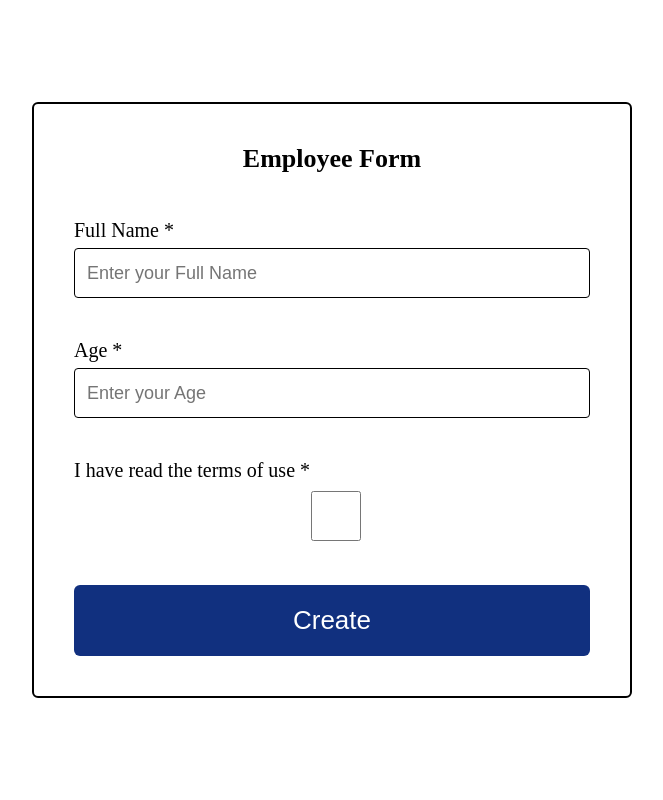
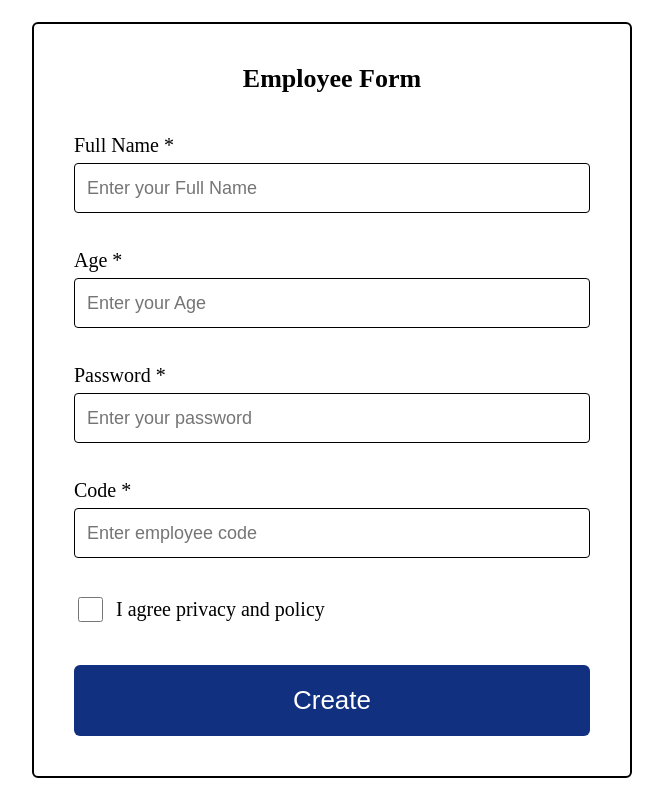
Before and after one commit to Artur-FE/react_ts, a React (Vite) app: page / in a window 1280 px wide. Shown: the whole page, without its empty margins (308-971 px from the left). Built offline with nearby package versions, Linux system fonts and the light colour scheme.

Commit message:
lesson15

```diff
--- a/src/components/EmployeeForm/EmployeeForm.tsx
+++ b/src/components/EmployeeForm/EmployeeForm.tsx
@@ -2,7 +2,15 @@ import { useFormik } from "formik";
 import * as Yup from "yup";
 import Button from "../Button/Button";
 import Input from "../Input/Input";
-import { EmployeeFormComponent, EmployeeFormWrapper, Title } from "./styles";
+import {
+  CheckBox,
+  CheckBoxContainer,
+  CheckBoxLabel,
+  EmployeeFormComponent,
+  EmployeeFormWrapper,
+  ErrorMessage,
+  Title,
+} from "./styles";
 import { EmployeeFormValues } from "./types";
 
 function EmployeeForm() {
@@ -12,27 +20,41 @@ function EmployeeForm() {
       .max(50, "Max 50 symbols")
       .min(5, "Min 5 symbols"),
     age: Yup.number()
-    .typeError('Age must be a number')
+      .typeError("Age must be a number")
       .required("Enter your age")
       .min(18, "Min  18 years")
       .max(80, "Max 80 years"),
-    checkBox: Yup.boolean().required("This field is required")
-    .oneOf([true], "You must accept the terms and conditions"),
+    agreement: Yup.boolean()
+      .required("This field is required")
+      .oneOf([true], "You must accept the terms and conditions"),
+    password: Yup.string()
+      .required("Enter your password")
+       .matches(/^(?=.*[a-z])(?=.*[A-Z])(?=.*\d)(?=.*[@$!%*?&])[A-Za-z\d@$!%*?&]{8,}$/,
+      'Пароль должен содержать min 8 символов (заглавная буква, строчная, цифра, спецсимвол)'
+      ),
+    code: Yup.number()
+      .typeError("Age must be a number")
+      .test("min length", "Min 3 symbols", (value) => String(value).length >= 3)
+      .test(
+        "max length",
+        "Max 8 symbols",
+        (value) => String(value).length <= 8
+      ),
   });
 
   const formik = useFormik({
     initialValues: {
       fullName: "",
       age: "",
-      checkBox: false,
+      agreement: false,
+      password: "",
+      code: "",
     } as EmployeeFormValues,
     validationSchema: schema,
     onSubmit: (values) => {
       console.table(values);
     },
   });
-
-  console.log(formik);
 
   return (
     <EmployeeFormWrapper>
@@ -60,14 +82,46 @@ function EmployeeForm() {
         />
 
         <Input
-          name="checkBox"
+          name="password"
+          label="Password *"
+          id="password_id"
+          placeholder="Enter your password"
+          value={formik.values.password}
+          onChange={formik.handleChange}
+          error={formik.errors.password}
+        />
+
+        <Input
+          name="code"
+          label="Code *"
+          id="password_id"
+          placeholder="Enter employee code"
+          value={formik.values.code}
+          onChange={formik.handleChange}
+          error={formik.errors.code}
+        />
+
+        {/* <Input
+          name="agreement"
           type="checkbox"
-          checked={formik.values.checkBox}
+          checked={formik.values.agreement}
           label="I have read the terms of use *"
           onChange={formik.handleChange}
-          error={formik.errors.checkBox}
-        />
-
+          error={formik.errors.agreement}
+        /> */}
+        <CheckBoxContainer>
+          <CheckBox
+            name="agreement"
+            type="checkbox"
+            id="agree_id"
+            checked={formik.values.agreement}
+            onChange={formik.handleChange}
+          />
+          <CheckBoxLabel htmlFor="agree_id">
+            I agree privacy and policy
+          </CheckBoxLabel>
+        </CheckBoxContainer>
+        <ErrorMessage>{formik.errors.agreement}</ErrorMessage>
         <Button name="Create" />
       </EmployeeFormComponent>
     </EmployeeFormWrapper>
--- a/src/components/EmployeeForm/styles.ts
+++ b/src/components/EmployeeForm/styles.ts
@@ -14,7 +14,7 @@ display: flex;
 flex-direction: column;
 min-width: 600px;
 padding: 40px;
-gap: 15px;
+gap: 10px;
 background-color: white;
 border: 2px solid black;
 border-radius: 6px;
@@ -26,3 +26,24 @@ font-size: 26px;
 font-weight: bold;
 padding-bottom: 30px;
 `;
+
+export const CheckBoxContainer = styled.div `
+display: flex;
+align-items: center;
+gap: 10px;
+`;
+
+export const CheckBox = styled.input `
+width: 25px;
+height: 25px;
+`;
+
+export const CheckBoxLabel = styled.label `
+font-size: 20px;
+`;
+
+export const ErrorMessage = styled.div `
+height: 20px;
+font-size: 18px;
+color: red;
+`;
--- a/src/components/EmployeeForm/types.ts
+++ b/src/components/EmployeeForm/types.ts
@@ -1,5 +1,7 @@
 export interface EmployeeFormValues {
     fullName: string
     age: string
-    checkBox: boolean
+    agreement: boolean
+    password: string
+    code: string
 }
```
